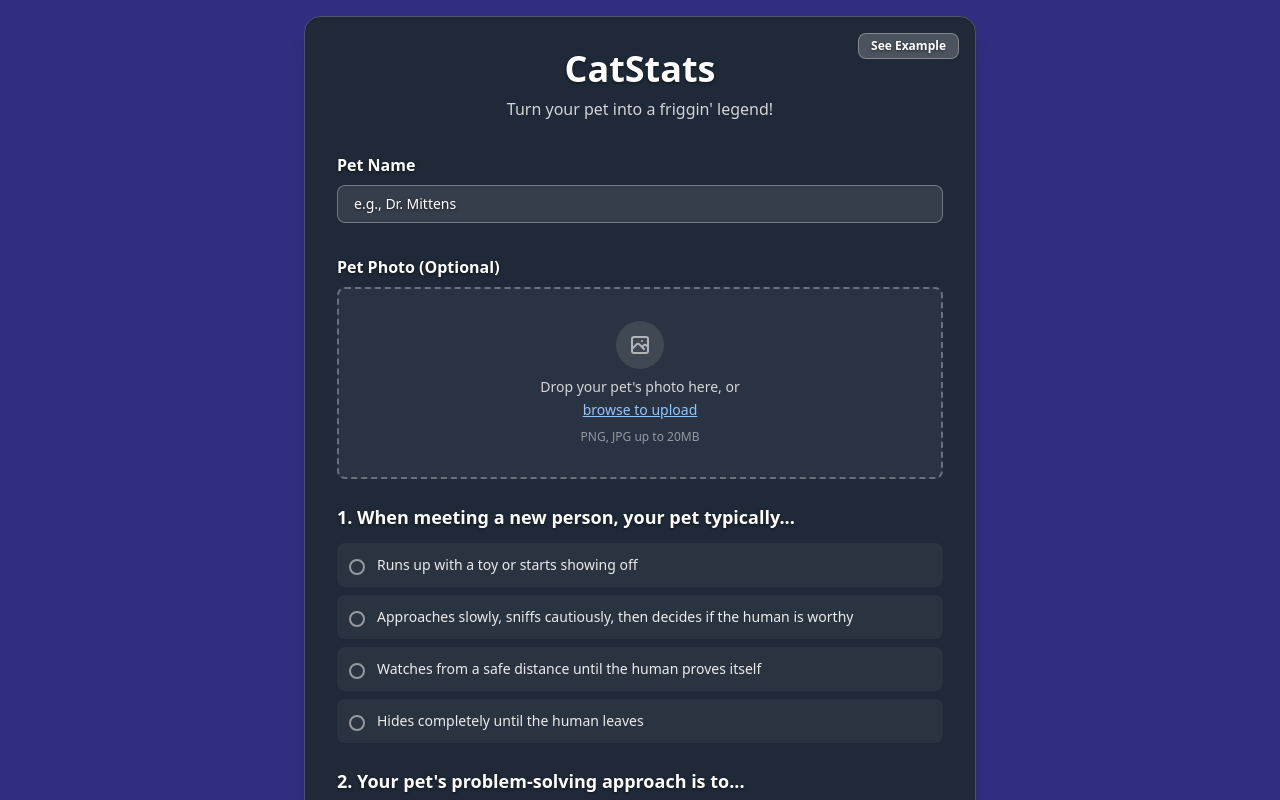
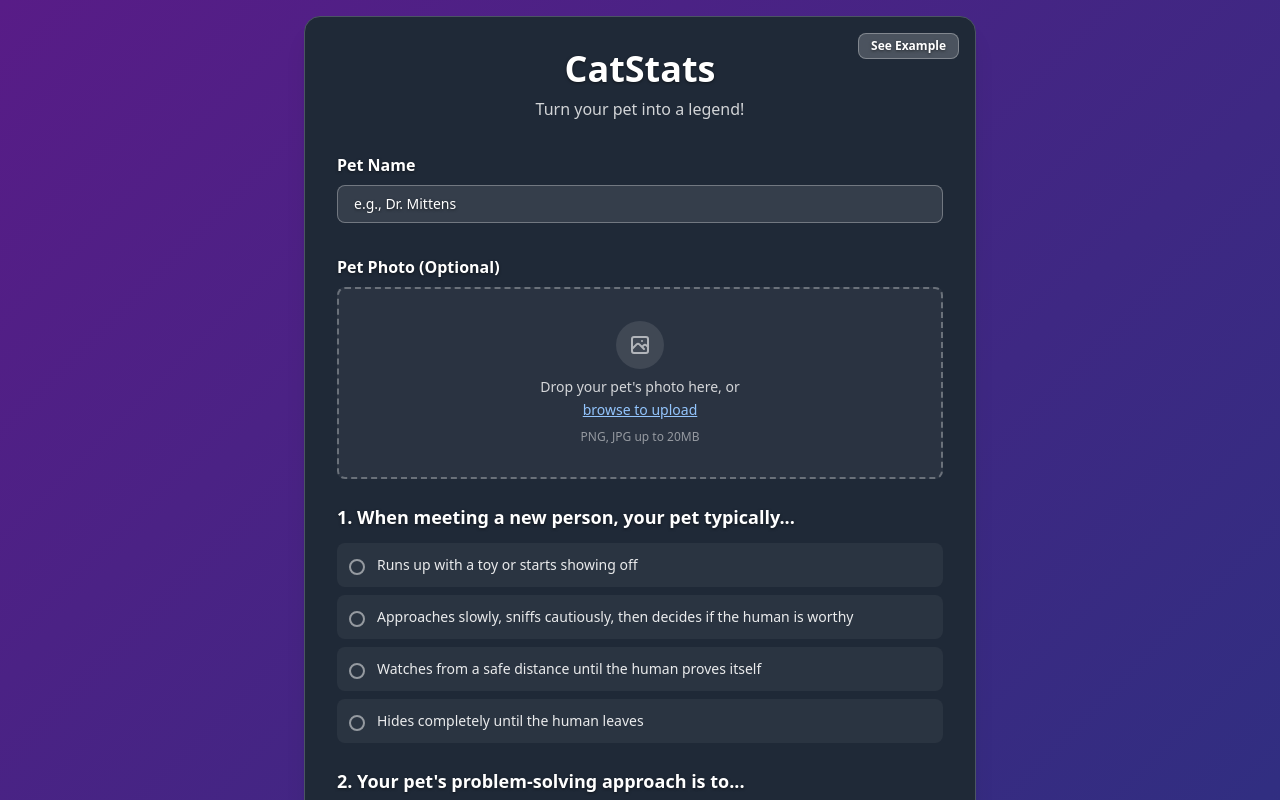
Before and after one commit to aadjones/cat-stats, a React (Vite) app: page / in a window 1280 px wide. Shown: the top 800 px of the page. Built offline with nearby package versions, Linux system fonts and the light colour scheme.

Commit message:
try to bring back themed colors

```diff
--- a/src/components/PetPersonalityAnalyzer.tsx
+++ b/src/components/PetPersonalityAnalyzer.tsx
@@ -169,7 +169,12 @@ export function PetPersonalityAnalyzer() {
   return (
     <>
       <LoadingOverlay message={loadingMessage} visible={loading} />
-      <div className="min-h-screen bg-indigo-900 p-2 sm:p-4">
+      <div
+        className="min-h-screen p-2 sm:p-4"
+        style={{
+          background: 'linear-gradient(135deg, #581c87, #312e81, #1e3a8a)'
+        }}
+      >
         <div className="w-full max-w-2xl mx-auto px-2 sm:px-0">
           <div className="bg-gray-800 border border-gray-600 rounded-xl sm:rounded-2xl p-4 sm:p-8 shadow-xl relative">
             {isFeatureEnabled('SHOW_DEBUG_BUTTON') && (
@@ -188,7 +193,7 @@ export function PetPersonalityAnalyzer() {
                 CatStats
               </h1>
               <p className="text-sm sm:text-base text-white/80">
-                Turn your pet into a friggin' legend!
+                Turn your pet into a legend!
               </p>
             </div>
 
--- a/src/components/Results/CharacterSheet.tsx
+++ b/src/components/Results/CharacterSheet.tsx
@@ -137,7 +137,7 @@ export function CharacterSheet({
       </div>
 
       <div
-        className="min-h-screen bg-slate-900 p-2 sm:p-4"
+        className="min-h-screen p-2 sm:p-4"
         style={{ backgroundColor: theme.accent }}
       >
         <div className="w-full max-w-4xl mx-auto mb-4 sm:mb-6 flex flex-col sm:flex-row gap-2 sm:gap-4 px-2 sm:px-0">
```
